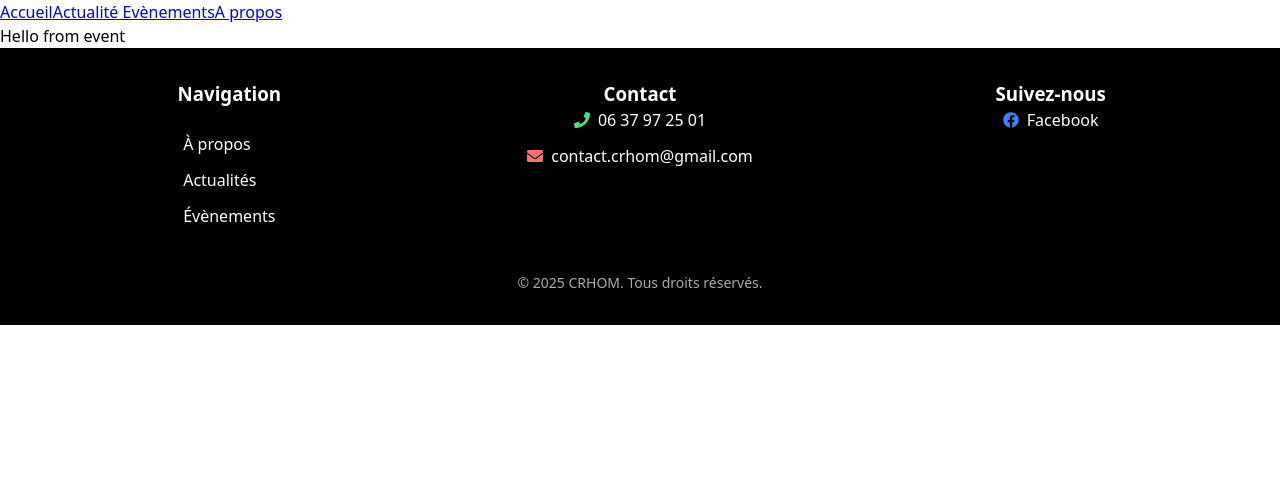
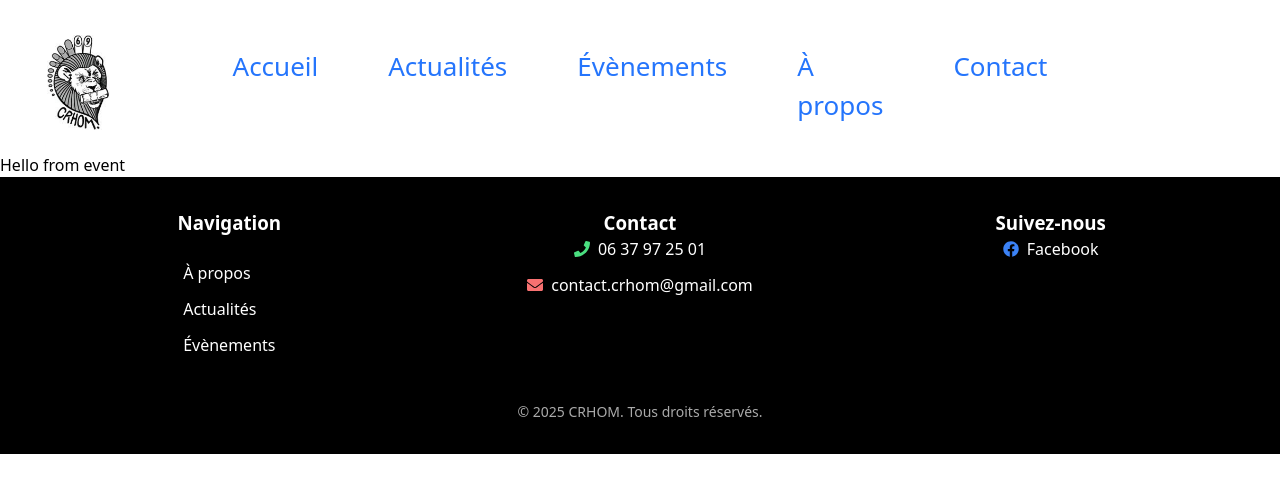
Before and after one commit to BlueeShark/club-molky-app, a React (Vite) app: page /event in a window 1280 px wide. Shown: the top 492 px of the page. Built offline with nearby package versions, Linux system fonts and the light colour scheme.

Commit message:
Règlement du footer

```diff
--- a/src/component/templates/Footer.tsx
+++ b/src/component/templates/Footer.tsx
@@ -1,9 +1,11 @@
+
 import { Link } from "react-router-dom";
 import { FaFacebook, FaPhone, FaEnvelope } from "react-icons/fa";
+import "./styles/footer.css";
 
 export const Footer = () => {
   return (
-    <footer>
+    <footer id="footer">
       <div className="container">
         {/* Navigation */}
         <nav>
--- a/src/component/templates/Navbar.tsx
+++ b/src/component/templates/Navbar.tsx
@@ -1,12 +1,21 @@
 import { Link } from "react-router-dom";
+import "./styles/navbar.css"; // 🔗 import du CSS
+import logo from './logo site molky.jpg'
 
 export function Navbar() {
   return (
-    <div>
-      <Link to={"/"}>Accueil</Link>
-      <Link to={"/news"}>Actualité</Link>
-      <Link to={"/event"}> Evènements</Link>
-      <Link to={"/about"}>A propos</Link>
+    <nav className="navbar">
+      <div className="navbar-left">
+        <img src={logo} alt="Logo" className="logo" />
+      </div>
+    <div className="nav-links">
+      <Link to={"/"} className="nav-link">Accueil</Link>
+      <Link to={"/news"} className="nav-link">Actualités</Link>
+      <Link to={"/event"} className="nav-link">Évènements</Link>
+      <Link to={"/about"} className="nav-link">À propos</Link>
+      <a href="#footer" className="nav-link">Contact</a>
+
     </div>
+    </nav>
   );
 }
--- /dev/null
+++ b/src/component/templates/styles/footer.css
@@ -0,0 +1,180 @@
+main {
+  flex: 1;             /* prend tout l’espace restant */
+  display: flex;
+  flex-direction: column;
+}
+
+
+#root > div { /* le conteneur principal de ta page, souvent un div dans root */
+  flex: 1; /* occupe tout l’espace vertical sauf footer */
+  display: flex;
+  flex-direction: column;
+}
+
+
+footer {
+  background-color: #000; /* noir */
+  color: #fff; /* texte blanc */
+  padding: 2rem 1rem;
+  font-family: system-ui, Avenir, Helvetica, Arial, sans-serif;
+  text-align: center; /* centre tout le texte */
+}
+
+footer .container {
+  max-width: 1200px;
+  margin: 0 auto;
+  display: flex;
+  flex-wrap: wrap;
+  justify-content: center; /* centre horizontalement les sections */
+  gap: 2rem;
+}
+
+footer nav,
+footer .contact,
+footer .social {
+  flex: 1 1 250px;
+  min-width: 200px;
+  text-align: center; /* centrer le contenu de chaque section */
+}
+
+footer nav ul,
+footer .contact ul {
+  list-style: none;
+  padding: 0;
+  margin: 0 auto;
+  display: inline-block; /* pour que la liste ne prenne pas toute la largeur */
+  text-align: left; /* texte des liens à gauche dans la liste */
+}
+
+footer nav ul li,
+footer .contact ul li {
+  margin-bottom: 0.75rem;
+}
+
+footer nav a,
+footer .contact a,
+footer .social a {
+  color: #fff;
+  text-decoration: none;
+  transition: color 0.3s ease;
+}
+
+footer nav a:hover,
+footer .contact a:hover,
+footer .social a:hover {
+  text-decoration: underline;
+  color: #ddd;
+}
+
+footer .contact li,
+footer .social a {
+  display: flex;
+  align-items: center;
+  justify-content: center; /* centre icône + texte */
+  gap: 0.5rem;
+}
+
+footer .contact svg {
+  color: #4ade80; /* vert clair pour téléphone */
+}
+
+footer .contact li:nth-child(2) svg {
+  color: #f87171; /* rouge clair pour email */
+}
+
+footer .social a svg {
+  color: #3b82f6; /* bleu Facebook */
+}
+
+footer .bottom-line {
+  text-align: center;
+  margin-top: 2rem;
+  font-size: 0.875rem;
+  color: #aaa;
+}
+
+/* Responsive */
+@media (max-width: 640px) {
+  footer .container {
+    flex-direction: column;
+    align-items: center;
+  }
+}
+
+
+
+/* Conteneur principal de la page */
+.home-page-container {
+    max-width: 1100px;
+    margin: 0 auto;
+    padding: 20px;
+}
+
+/* Style de l'en-tête principal */
+.home-header {
+    text-align: center;
+    margin-bottom: 60px;
+}
+
+.home-header h1 {
+    font-size: 2.5rem;
+    color: #2c3e50;
+}
+
+/* Section d'information (notre layout 2 colonnes) */
+.info-section {
+    display: flex;
+    align-items: center;
+    gap: 40px;
+    margin-bottom: 80px;
+}
+
+/* Modificateur pour alterner : image à gauche, texte à droite */
+.info-section.reversed {
+    flex-direction: row-reverse;
+}
+
+/* Conteneurs texte et image */
+.info-texte {
+    flex: 1;
+}
+
+.info-image {
+    flex: 1;
+    display: flex;
+    justify-content: center;
+    align-items: center;
+}
+
+.info-image img {
+    width: 100%;
+    max-width: 500px;
+    height: auto;
+    border-radius: 8px;
+    box-shadow: 0 4px 15px rgba(0, 0, 0, 0.1);
+}
+
+/* Typographie dans les sections */
+.info-texte h2 {
+    font-size: 2rem;
+    color: #34495e;
+    margin-bottom: 15px;
+}
+
+.info-texte p {
+    line-height: 1.7;
+    color: #555;
+}
+
+/* RESPONSIVITÉ pour mobile */
+@media (max-width: 768px) {
+    .info-section,
+    .info-section.reversed {
+        flex-direction: column;
+        text-align: center;
+    }
+
+    .home-header h1 {
+        font-size: 2rem;
+    }
+}
--- /dev/null
+++ b/src/component/templates/styles/navbar.css
@@ -0,0 +1,36 @@
+.navbar {
+  background-color: white; /* fond blanc */
+  padding: 15px 30px;
+  display: flex;
+  align-items: center;       /* aligne verticalement logo et liens */
+  justify-content: flex-start; /* logo à gauche, liens à droite */
+  border-bottom: 2px solid #ddd;
+  border-color:white;
+  margin-top: 20px;         /* espace par rapport au haut de la page */
+  position: relative; /* pour le centrage relatif */
+}
+
+.navbar-left .logo {
+  height: 95px; /* taille du logo */
+  width: auto;
+}
+
+.nav-links {
+  display: flex;
+  gap: 70px;
+  position: absolute;
+  left: 50%;
+  transform: translateX(-50%); /* centre horizontalement */
+}
+
+.nav-link {
+  color: #2575fc;
+  text-decoration: none;
+  font-weight: 500;
+  font-size: 26px;
+  transition: color 0.2s ease;
+}
+
+.nav-link:hover {
+  color: #11F2C1;
+}
--- a/src/index.css
+++ b/src/index.css
@@ -9,6 +9,7 @@
   -moz-osx-font-smoothing: grayscale;
 }
 
+
 * {
   box-sizing: border-box;
   padding: 0;
@@ -19,184 +20,5 @@ html, body, #root {
   margin: 0;
   display: flex;
   flex-direction: column;
+
 }
-main {
-  flex: 1;             /* prend tout l’espace restant */
-  display: flex;
-  flex-direction: column;
-}
-
-
-#root > div { /* le conteneur principal de ta page, souvent un div dans root */
-  flex: 1; /* occupe tout l’espace vertical sauf footer */
-  display: flex;
-  flex-direction: column;
-}
-
-
-footer {
-  background-color: #000; /* noir */
-  color: #fff; /* texte blanc */
-  padding: 2rem 1rem;
-  font-family: system-ui, Avenir, Helvetica, Arial, sans-serif;
-  text-align: center; /* centre tout le texte */
-}
-
-footer .container {
-  max-width: 1200px;
-  margin: 0 auto;
-  display: flex;
-  flex-wrap: wrap;
-  justify-content: center; /* centre horizontalement les sections */
-  gap: 2rem;
-}
-
-footer nav,
-footer .contact,
-footer .social {
-  flex: 1 1 250px;
-  min-width: 200px;
-  text-align: center; /* centrer le contenu de chaque section */
-}
-
-footer nav ul,
-footer .contact ul {
-  list-style: none;
-  padding: 0;
-  margin: 0 auto;
-  display: inline-block; /* pour que la liste ne prenne pas toute la largeur */
-  text-align: left; /* texte des liens à gauche dans la liste */
-}
-
-footer nav ul li,
-footer .contact ul li {
-  margin-bottom: 0.75rem;
-}
-
-footer nav a,
-footer .contact a,
-footer .social a {
-  color: #fff;
-  text-decoration: none;
-  transition: color 0.3s ease;
-}
-
-footer nav a:hover,
-footer .contact a:hover,
-footer .social a:hover {
-  text-decoration: underline;
-  color: #ddd;
-}
-
-footer .contact li,
-footer .social a {
-  display: flex;
-  align-items: center;
-  justify-content: center; /* centre icône + texte */
-  gap: 0.5rem;
-}
-
-footer .contact svg {
-  color: #4ade80; /* vert clair pour téléphone */
-}
-
-footer .contact li:nth-child(2) svg {
-  color: #f87171; /* rouge clair pour email */
-}
-
-footer .social a svg {
-  color: #3b82f6; /* bleu Facebook */
-}
-
-footer .bottom-line {
-  text-align: center;
-  margin-top: 2rem;
-  font-size: 0.875rem;
-  color: #aaa;
-}
-
-/* Responsive */
-@media (max-width: 640px) {
-  footer .container {
-    flex-direction: column;
-    align-items: center;
-  }
-}
-
-
-
-/* Conteneur principal de la page */
-.home-page-container {
-    max-width: 1100px;
-    margin: 0 auto;
-    padding: 20px;
-}
-
-/* Style de l'en-tête principal */
-.home-header {
-    text-align: center;
-    margin-bottom: 60px;
-}
-
-.home-header h1 {
-    font-size: 2.5rem;
-    color: #2c3e50;
-}
-
-/* Section d'information (notre layout 2 colonnes) */
-.info-section {
-    display: flex;
-    align-items: center;
-    gap: 40px;
-    margin-bottom: 80px;
-}
-
-/* Modificateur pour alterner : image à gauche, texte à droite */
-.info-section.reversed {
-    flex-direction: row-reverse;
-}
-
-/* Conteneurs texte et image */
-.info-texte {
-    flex: 1;
-}
-
-.info-image {
-    flex: 1;
-    display: flex;
-    justify-content: center;
-    align-items: center;
-}
-
-.info-image img {
-    width: 100%;
-    max-width: 500px;
-    height: auto;
-    border-radius: 8px;
-    box-shadow: 0 4px 15px rgba(0, 0, 0, 0.1);
-}
-
-/* Typographie dans les sections */
-.info-texte h2 {
-    font-size: 2rem;
-    color: #34495e;
-    margin-bottom: 15px;
-}
-
-.info-texte p {
-    line-height: 1.7;
-    color: #555;
-}
-
-/* RESPONSIVITÉ pour mobile */
-@media (max-width: 768px) {
-    .info-section,
-    .info-section.reversed {
-        flex-direction: column;
-        text-align: center;
-    }
-
-    .home-header h1 {
-        font-size: 2rem;
-    }
-}
```
Also changed, not shown: src/component/templates/logo site molky.jpg (added).
